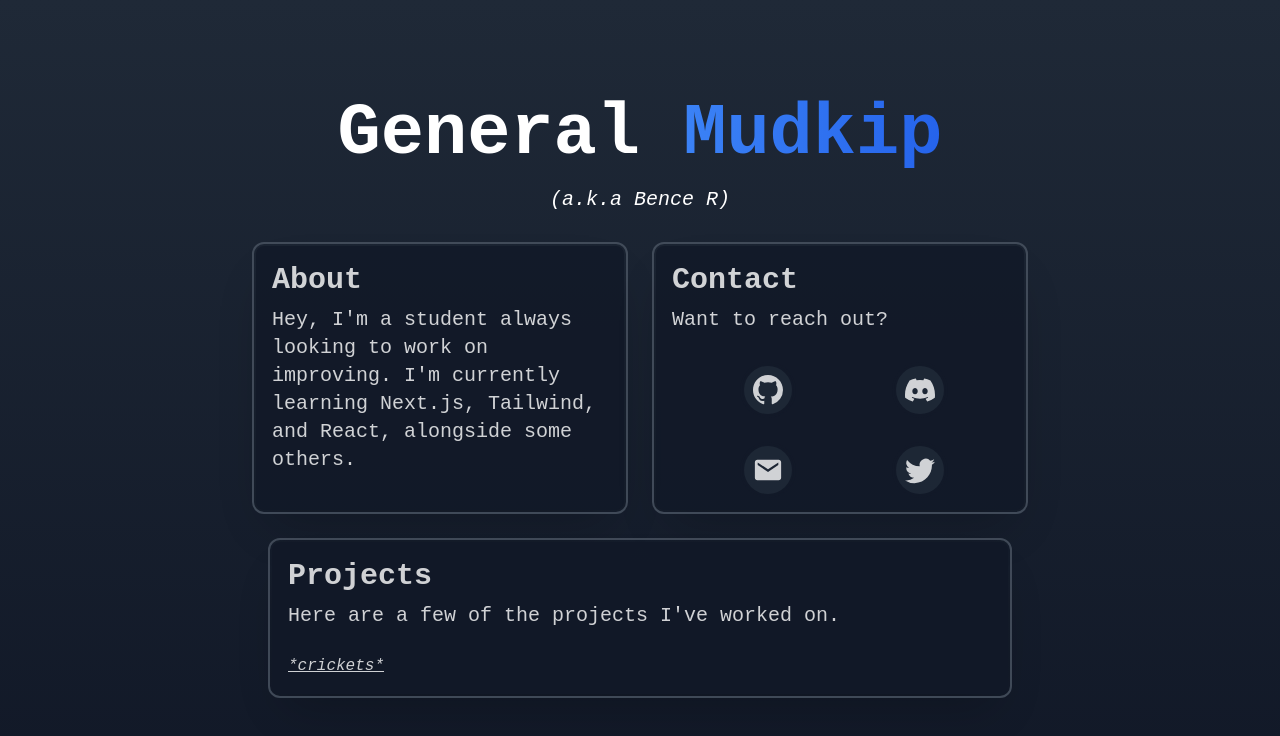
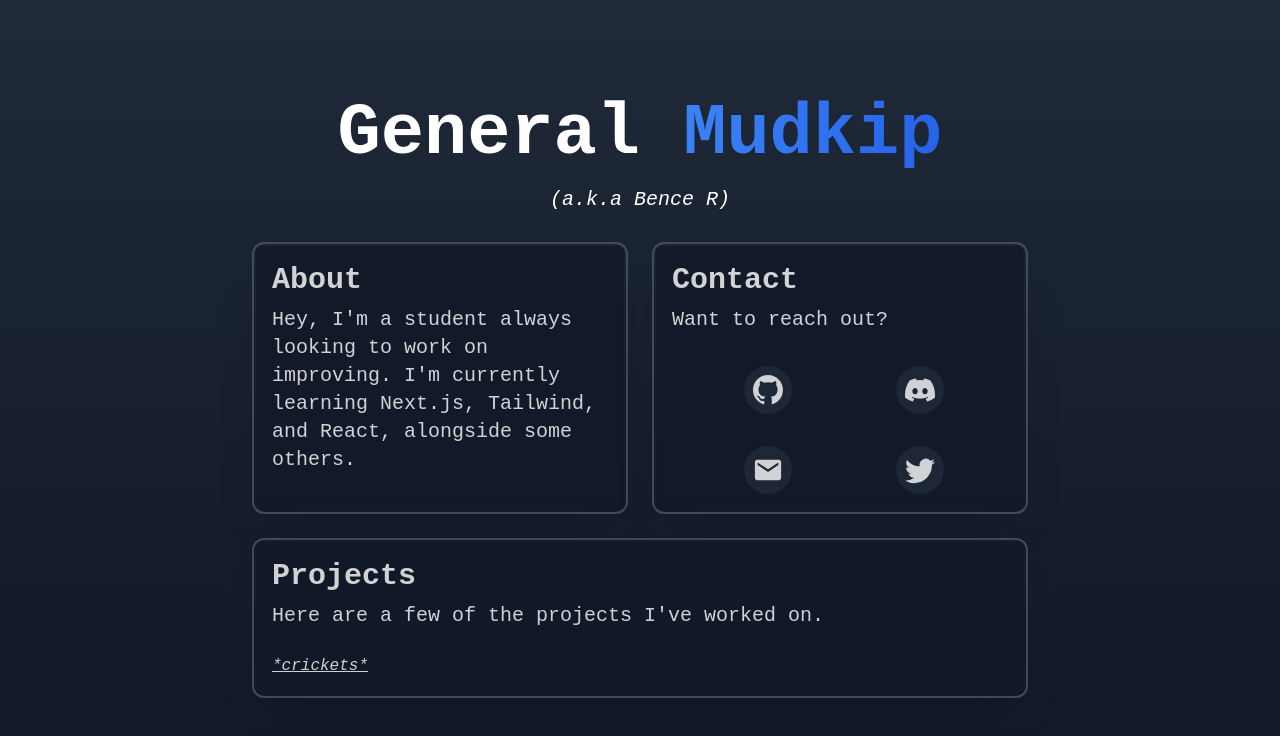
Before and after one commit to General-Mudkip/personal-page, a Next.js app: page / in a window 1280 px wide. Shown: the top 736 px of the page. Built offline with nearby package versions, Linux system fonts and the light colour scheme.

Commit message:
Fix project margin on larger screen sizes

```diff
--- a/src/pages/index.tsx
+++ b/src/pages/index.tsx
@@ -33,7 +33,7 @@ const Home: NextPage = () => {
               <ContactIconRow/>
             </div>
 
-            <div className="mb-12 mx-4 card sm:col-span-2">
+            <div className="mb-12 mx-4 card sm:col-span-2  lg:mx-0">
               <h1 className="font-bold text-2xl sm:text-3xl">Projects</h1>
               <p className="text-base sm:text-xl mt-2">Here are a few of the projects I&apos;ve worked on.</p>
               <br/>
```
